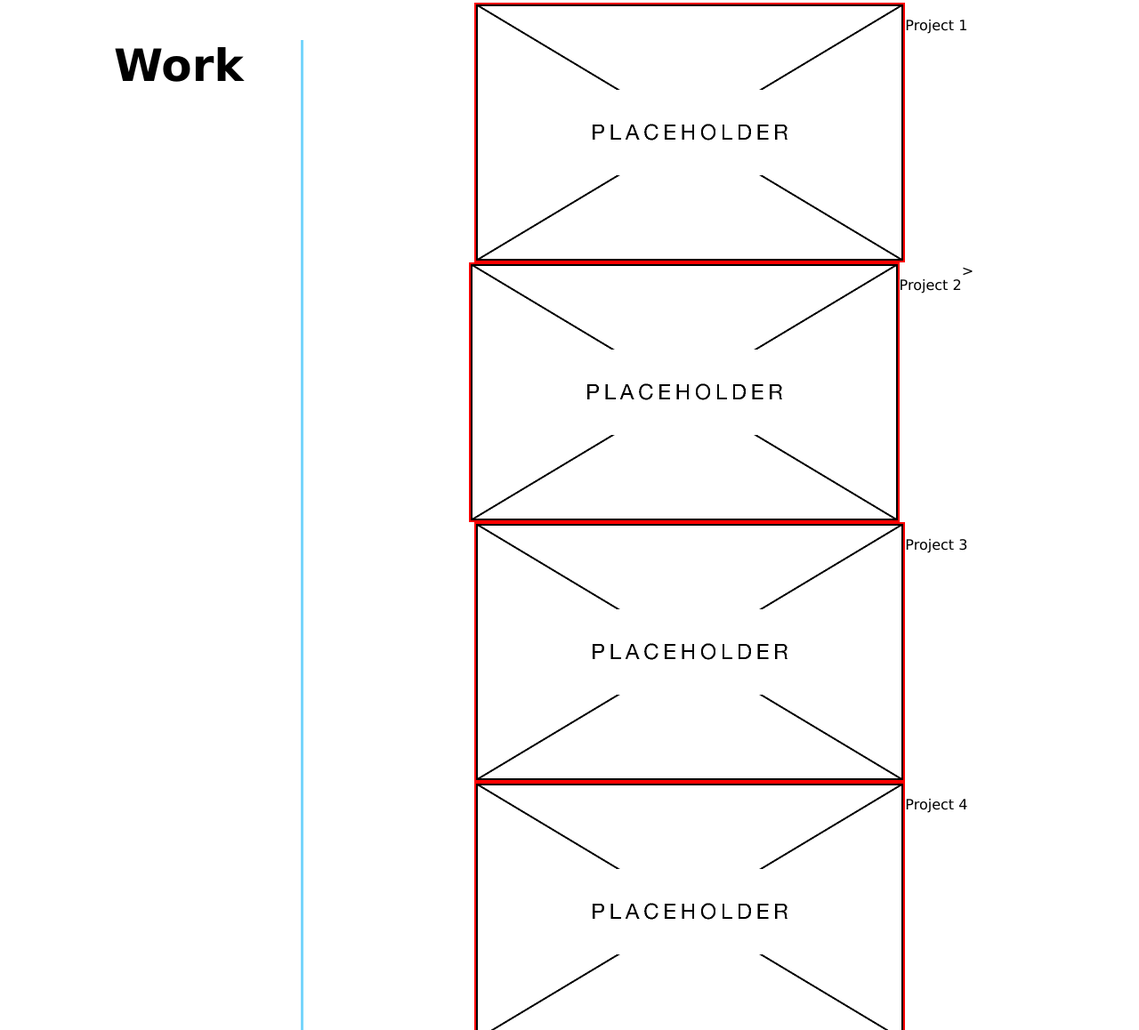
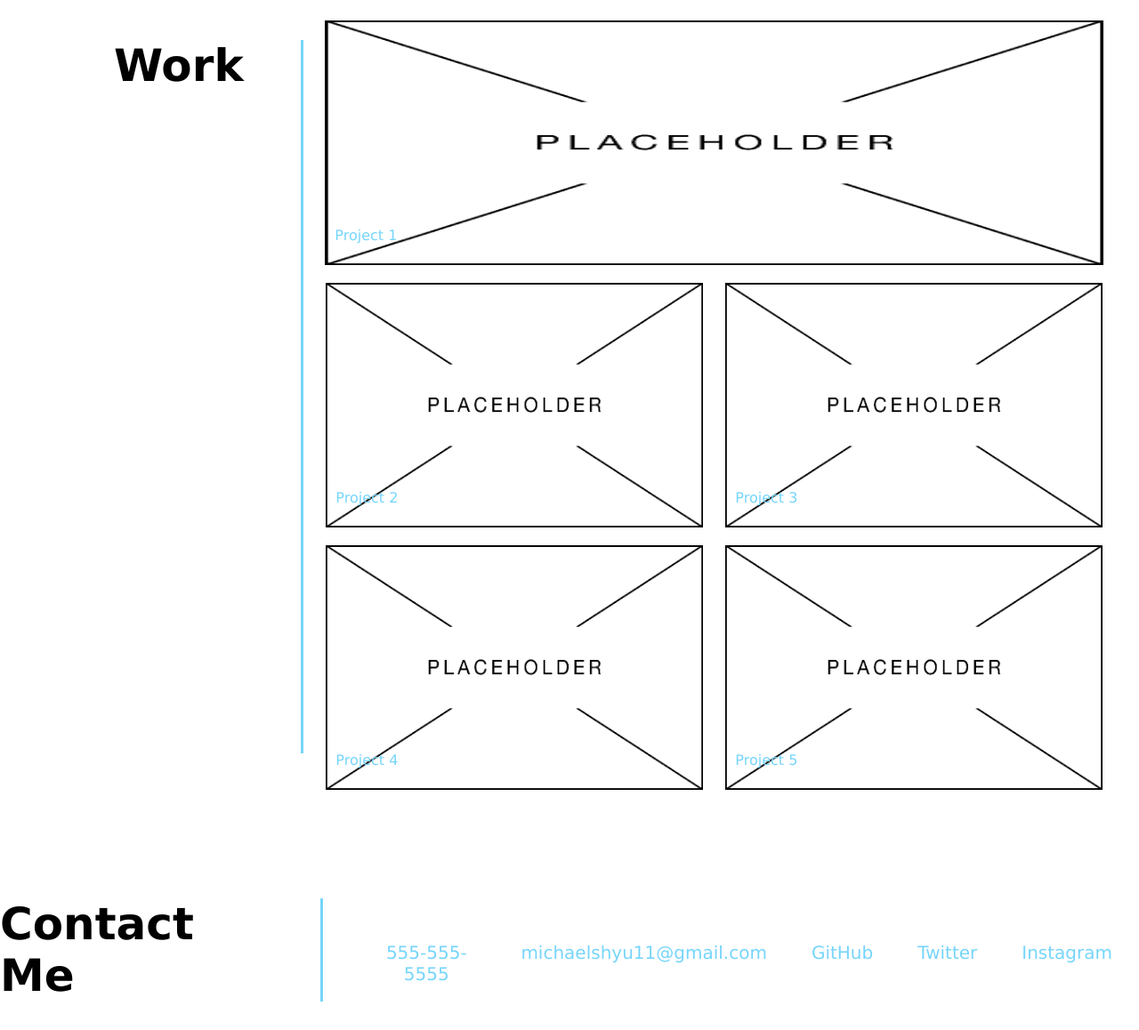
Before and after one commit to mshyu8/My-Portfolio, a plain HTML site: page index.html in a window 1280 px wide. Shown: the part 608-1766 px from the top of the page at 89% size. Drawn offline with Linux system fonts and the light colour scheme.

Commit message:
changes to the contact me section

```diff
--- a/assets/css/style.css
+++ b/assets/css/style.css
@@ -71,7 +71,7 @@ padding-top: 80px;
 
 .aboutme h2 {
     font-size:50px;
-    padding-left: 10%;
+    padding-left: 8%;
     padding-right: 5%;
     border-right: 3px solid var(--tcolor);
 }
@@ -85,6 +85,7 @@ padding-top: 80px;
 .work {
     padding-top: 100px;
     display: flex;
+
 }
 
 .work div {
@@ -100,8 +101,73 @@ padding-top: 80px;
     border-right: 3px solid var(--tcolor);
 }
 
+#project-1 {
+    display: flex;
+    width: 875px;
+
+}
 
 .work img {
     display: flex;
-    border: 2px solid red;
+    flex-direction: row;
+    width: 424px;
+    height: 275px;
+    padding-top: 20px;
+    padding-left: 5px;
+    padding-right: 20px;
+
 }
+
+.container {
+    position: relative;
+    text-align: center;
+    color: white;
+  }
+
+  /* Bottom left text */
+  .bottom-left {
+    position: absolute;
+    bottom: 8px;
+    left: 16px;
+  }
+
+  .container p {
+    color: var(--tcolor);
+  }
+
+  .contact {
+    align-items: center;
+    display: flex;
+    padding-top: 80px;
+  }
+
+  .contact h2 {
+    display: flex;
+    flex-wrap: wrap;
+    font-size:50px;
+    padding-right: 4%;
+    border-right: 3px solid var(--tcolor);
+  }
+
+
+  .contact ul {
+    margin: 0;
+    display: flex;
+  }
+
+  .contact li {
+    display: inline-block;
+    padding-left: 20px;
+  }
+
+  .contact a {
+    display: inline-block;
+    color: var(--tcolor);
+    text-decoration: none;
+    text-align: center;
+    padding-right: 30px;
+    font-size: 20px;
+    font-weight: lighter;
+    padding-top: 30px;
+
+  }
--- a/index.html
+++ b/index.html
@@ -42,40 +42,44 @@
                 Work
             </h2>
     <div>
-
-            <a href ="https://www.google.com/"><img src ="assets/images/placeholder image 1.png" alt="project1"
-            style="width: fit-content;height: fit-content;"></a>
-                <p>
+        <div class = "container">
+            <a href ="https://www.google.com/"><img id="project-1" src ="assets/images/placeholder image 1.png" alt="project1"
+            ></a>
+                <p class="bottom-left">
                      Project 1
                 </p>
-
+        </div>
+        <div class="container">
             <a  href ="https://www.google.com/"><img src ="assets/images/placeholder image 1.png" alt="project2"
-            style="width: fit-content;height: fit-content;"></a>
-                <p>
+           ></a>
+                <p class="bottom-left">
                     Project 2
-                </p>>
-
+                </p>
+        </div>
+        <div class="container">
             <a href ="https://www.google.com/"><img src ="assets/images/placeholder image 1.png" alt="project3"
-            style="width: fit-content;height: fit-content;"></a>
-                <p>
+            ></a>
+                <p class="bottom-left">
                     Project 3
                 </p>
-
+        </div>
+        <div class="container">
             <a href ="https://www.google.com/"><img src ="assets/images/placeholder image 1.png" alt="project4"
-            style="width: fit-content;height: fit-content;"></a>
-                <p>
+            ></a>
+                <p class="bottom-left">
                     Project 4
                 </p>
-
+        </div>
+        <div class="container">
             <a href ="https://www.google.com/"><img src ="assets/images/placeholder image 1.png" alt="project5"
-            style="width: fit-content;height: fit-content;"></a>
-                <p>
+            ></a>
+                <p class="bottom-left">
                     Project 5
                 </p>
-
+       </div>
     </div>
     </section>
-    <section id = "contact-me">
+    <section id = "contact-me" class="contact">
 
             <h2>
                 Contact Me
@@ -104,11 +108,7 @@
 
 </section>
 </main>
-<footer>
-    <h5>
-        Made by me.
-    </h5>
-</footer>
+
 
 </body>
 
```
